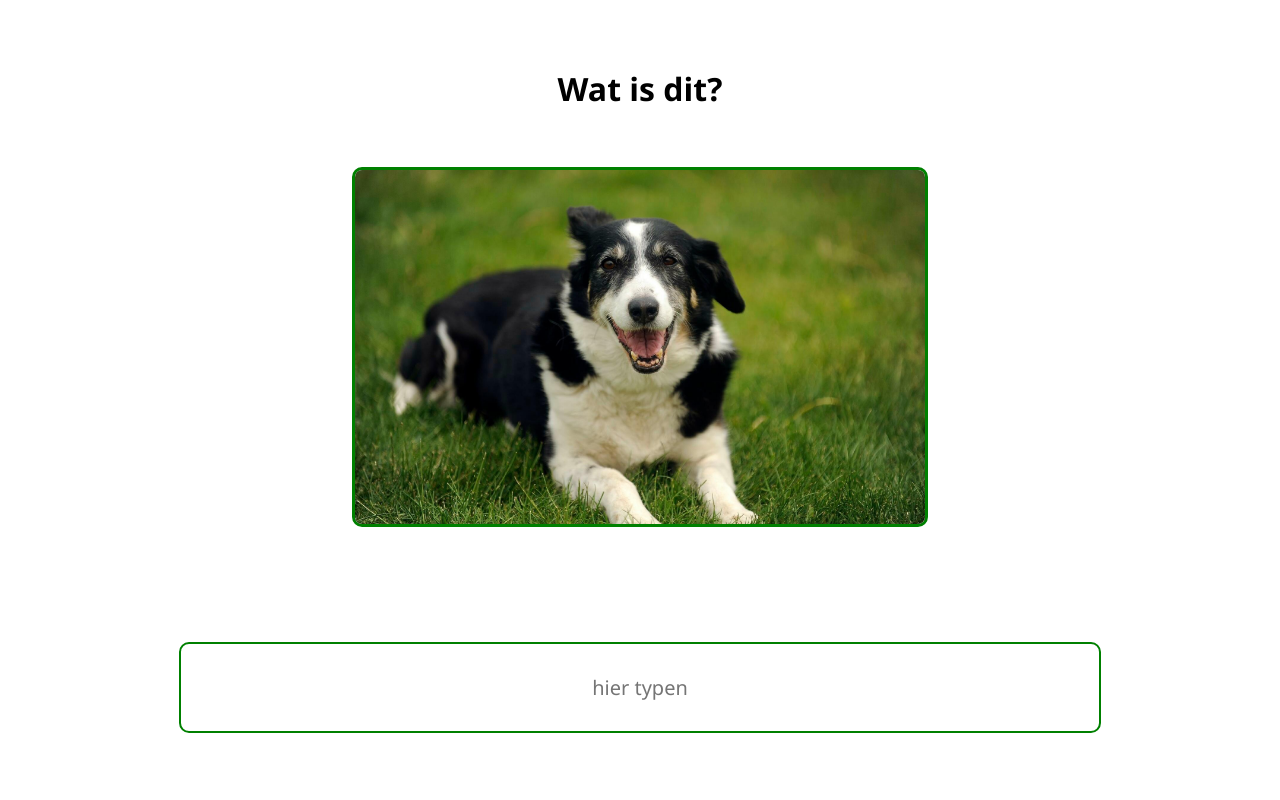
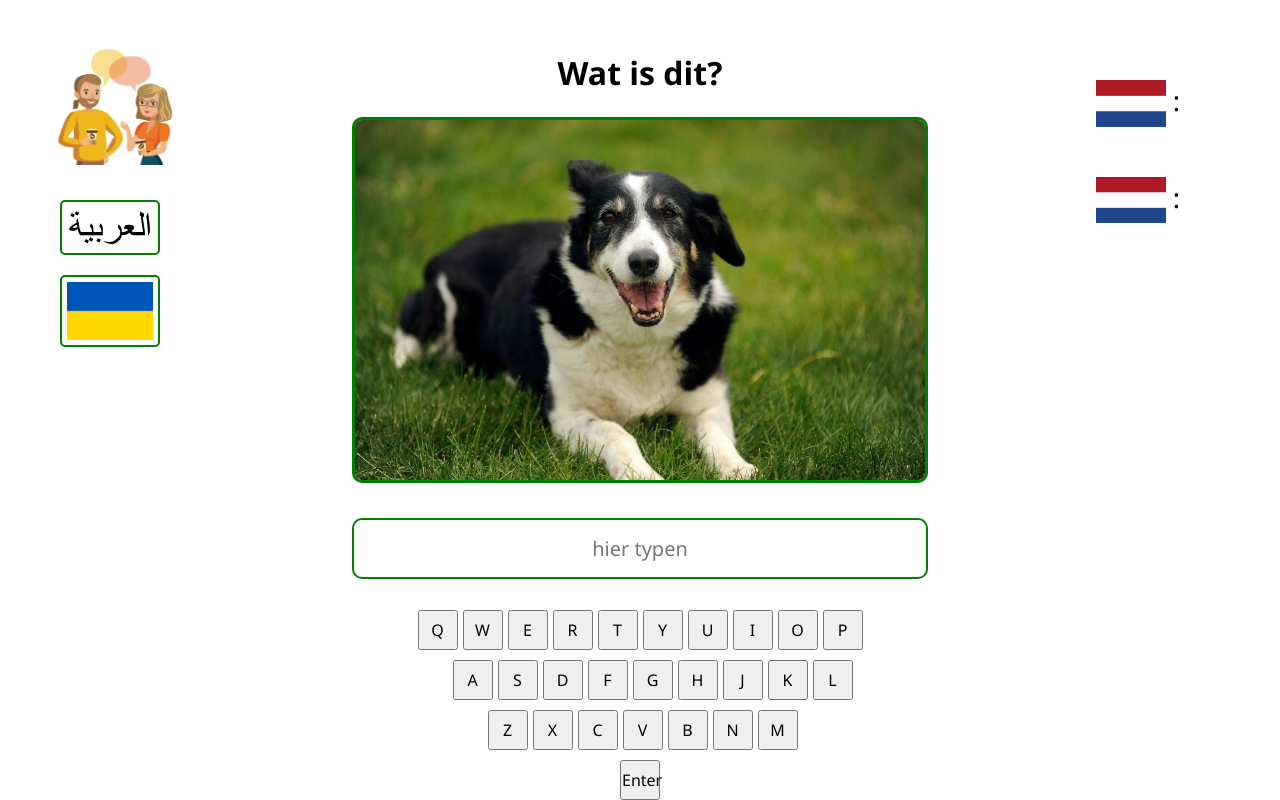
Before and after one commit to Baenichaa/IPMEDTH_prototype, a plain HTML site: page index.html in a window 1280 px wide. Drawn offline with Linux system fonts and the light colour scheme.

Commit message:
keyboard

```diff
--- a/css/index.css
+++ b/css/index.css
@@ -8,12 +8,51 @@
 body {
     height: 100vh;
     display: flex;
+    flex-direction: column;
     align-items: center;
     justify-content: center;
 }
 
+#language-selection {
+    position: absolute;
+    left: 60px;
+    top: 40px;
+    display: flex;
+    flex-direction: column;
+    align-items: flex-start;
+    justify-content: flex-start;
+    gap: 10px;
+}
+
+#language-selection img {
+    width: 100px; /* Maak de vlaggen kleiner */
+    cursor: pointer;
+    border: 2px solid green; /* Voeg een zwarte rand toe */
+    border-radius: 5px; /* Maak de hoeken van de rand afgerond */
+    padding: 5px; /* Voeg wat ruimte tussen de rand en de afbeelding toe */
+    margin-bottom: 10px;
+}
+
+#language-selection #taal {
+    width: 130px;
+    margin-left: -10px;
+    margin-bottom: 20px;
+    cursor: default;
+    border: none;
+}
+
+#feedback {
+    font-size: 18px;
+    position: absolute;
+    right: 100px;
+    top: 80px;
+    display: flex;
+    flex-direction: column;
+    gap: 50px;
+}
+
 .container {
-    height: 90%;
+    height: 80%;
     width: 90%;
     display: flex;
     align-items: center;
@@ -76,14 +115,15 @@ body {
     border: solid 3px;
     border-color: green;
     width: 50%;
-    height: 50%;
-    margin-bottom: 10%;
+    height: 60%;
+    margin-bottom: 3%;
     object-fit: cover;
     object-position: center;
 }
 
 h1 {
-    margin-bottom: 5%;
+    margin-top: 20px;
+    margin-bottom: 2%;
     font-size: 2em;
 }
 
@@ -101,15 +141,15 @@ textarea {
 }
 
 input {
-    padding: 30px 10%;
+    padding: 15px 10%;
     border-radius: 10px;
     border: 2px solid green;
     text-align: center;
     font-size: 20px;
-    width: 80%;
+    width: 50%;
 }
 
-button {
+.button {
     margin-top: 10%;
     padding: 20px 10%;
     border-radius: 10px;
@@ -121,7 +161,52 @@ button {
     font-size: 20px;
 }
 
-button:hover {
+.button:hover {
     background: rgb(216, 216, 216);
     color: black;
 }
+
+
+#keyboard {
+    display: flex;
+    flex-direction: column;
+    gap: 10px;
+    align-items: center;
+}
+
+#nl_vlag {
+    width: 70px; /* Stel de breedte in */
+    height: auto; /* Schaal de hoogte automatisch */
+    vertical-align: middle;
+}
+
+#geselecteerde_vlag {
+    width: 70px; /* Stel de breedte in */
+    height: auto; /* Schaal de hoogte automatisch */
+    vertical-align: middle;
+}
+
+#enter {
+    display: flex;
+    justify-content: flex-end;
+}
+
+.row {
+    display: flex;
+    gap: 5px;
+}
+
+.key{
+    width: 40px;
+    height: 40px;
+    font-size: 16px;
+    cursor: pointer;
+}
+
+.spacer {
+    width: 20px;
+}
+
+.spacer.half {
+    width: 0px;
+}
--- a/index.html
+++ b/index.html
@@ -8,6 +8,14 @@
     <title>Document</title>
 </head>
 <body>
+
+    <div id="language-selection">
+        <img id="taal" src="img/taal.png" alt="2 mensen praten">
+        <img src="img/Arabic.svg" alt="Arabisch" onclick="setLanguage('arabic')">
+        <img src="img/Ukraine.svg.png" alt="Oekraïense vlag" onclick="setLanguage('ukrainian')">
+    </div>
+
+
     <section id="vraag-1" class="container">
         <h1>Wat is dit?</h1>
         <img class="image" src="/data/hond.jpg" alt="">
@@ -106,16 +114,72 @@
             <h1>Fout</h1>
             <h2>Het antwoord is:</h2>
             <p id="juisteAntwoord"></p>
-            <button onclick="volgendeVraag()">Doorgaan</button>
+            <button class="button" onclick="volgendeVraag()">Doorgaan</button>
         </section>
     </section>
 
     <section id="goed" class="container-goed">
         <section class="test-goed">
             <h1>Goed</h1>
-            <button onclick="volgendeVraag()">Doorgaan</button>
+            <button class="button" onclick="volgendeVraag()">Doorgaan</button>
         </section>
     </section>
 
+
+    <!-- BENICHA KEYBOARD -->
+
+
+
+    <div id="keyboard" >
+        <!-- Rij 1 -->
+        <div class="row">
+            <button class="key" onclick="showLetter('Q')">Q</button>
+            <button class="key" onclick="showLetter('W')">W</button>
+            <button class="key" onclick="showLetter('E')">E</button>
+            <button class="key" onclick="showLetter('R')">R</button>
+            <button class="key" onclick="showLetter('T')">T</button>
+            <button class="key" onclick="showLetter('Y')">Y</button>
+            <button class="key" onclick="showLetter('U')">U</button>
+            <button class="key" onclick="showLetter('I')">I</button>
+            <button class="key" onclick="showLetter('O')">O</button>
+            <button class="key" onclick="showLetter('P')">P</button>
+        </div>
+        <!-- Rij 2 -->
+        <div class="row">
+            <div class="spacer"></div>
+            <button class="key" onclick="showLetter('A')">A</button>
+            <button class="key" onclick="showLetter('S')">S</button>
+            <button class="key" onclick="showLetter('D')">D</button>
+            <button class="key" onclick="showLetter('F')">F</button>
+            <button class="key" onclick="showLetter('G')">G</button>
+            <button class="key" onclick="showLetter('H')">H</button>
+            <button class="key" onclick="showLetter('J')">J</button>
+            <button class="key" onclick="showLetter('K')">K</button>
+            <button class="key" onclick="showLetter('L')">L</button>
+        </div>
+        <!-- Rij 3 -->
+        <div class="row">
+            <div class="spacer half"></div>
+            <button class="key" onclick="showLetter('Z')">Z</button>
+            <button class="key" onclick="showLetter('X')">X</button>
+            <button class="key" onclick="showLetter('C')">C</button>
+            <button class="key" onclick="showLetter('V')">V</button>
+            <button class="key" onclick="showLetter('B')">B</button>
+            <button class="key" onclick="showLetter('N')">N</button>
+            <button class="key" onclick="showLetter('M')">M</button>
+        </div>
+
+        <div class="row" id="enter">
+            <button class="key" onclick="checkAntwoord()">Enter</button>
+        </div>
+    </div>
+
+    <div id="feedback" >
+        <p><img id="nl_vlag" src="img/Nederland.webp" alt="Nederlandse vlag"> : <span id="dutchLetter"></span></p>
+        <p> <img id="geselecteerde_vlag" src="img/Nederland.webp" alt="Geselecteerde vlag"> :  <span id="translatedLetter"></span></p>
+    </div>
+
+
+
 </body>
 </html>
--- a/js/app.js
+++ b/js/app.js
@@ -72,4 +72,58 @@ function addEventListenerToInput() {
     });
 }
 
+
+const translations = {
+    arabic: {
+        'A': 'ا', 'B': 'ب', 'C': 'ج', 'D': 'د', 'E': 'إ', 'F': 'ف', 'G': 'غ', 'H': 'ه',
+        'I': 'ي', 'J': 'ج', 'K': 'ك', 'L': 'ل', 'M': 'م', 'N': 'ن', 'O': 'و', 'P': 'پ',
+        'Q': 'ق', 'R': 'ر', 'S': 'س', 'T': 'ت', 'U': 'ؤ', 'V': 'ڤ', 'W': 'و', 'X': 'خ',
+        'Y': 'ي', 'Z': 'ز'
+    },
+    ukrainian: {
+        'A': 'А', 'B': 'Б', 'C': 'Ц', 'D': 'Д', 'E': 'Е', 'F': 'Ф', 'G': 'Г', 'H': 'Х',
+        'I': 'І', 'J': 'Й', 'K': 'К', 'L': 'Л', 'M': 'М', 'N': 'Н', 'O': 'О', 'P': 'П',
+        'Q': 'К', 'R': 'Р', 'S': 'С', 'T': 'Т', 'U': 'У', 'V': 'В', 'W': 'Ш', 'X': 'Кс',
+        'Y': 'Й', 'Z': 'З'
+    }
+};
+
+const flagImages = {
+    arabic: 'img/Arabic.svg',
+    ukrainian: 'img/Ukraine.svg.png',
+    dutch: 'img/Nederland.webp'
+};
+
+let currentLanguage = '';
+
+function setLanguage(language) {
+    currentLanguage = language; // Update de taal
+
+    const feedbackFlag = document.getElementById('geselecteerde_vlag');
+    feedbackFlag.src = flagImages[language];
+}
+
+
+
+
+function showLetter(letter) {
+    console.log("showLetter called with:", letter); // Debugging log
+
+    document.getElementById('dutchLetter').innerText = letter;
+
+
+    const currentInput = document.getElementById(`input${index}`);
+    if (currentInput) {
+        currentInput.value += letter;
+    }
+
+    const translation = translations[currentLanguage][letter];
+
+    document.getElementById('translatedLetter').innerText = translation || 'Geen vertaling';
+
+
+}
+
+
+
 addEventListenerToInput();
```
Also changed, not shown: img/Arabic.svg (added), img/Nederland.webp (added), img/Ukraine.svg.png (added), img/taal.png (added).
